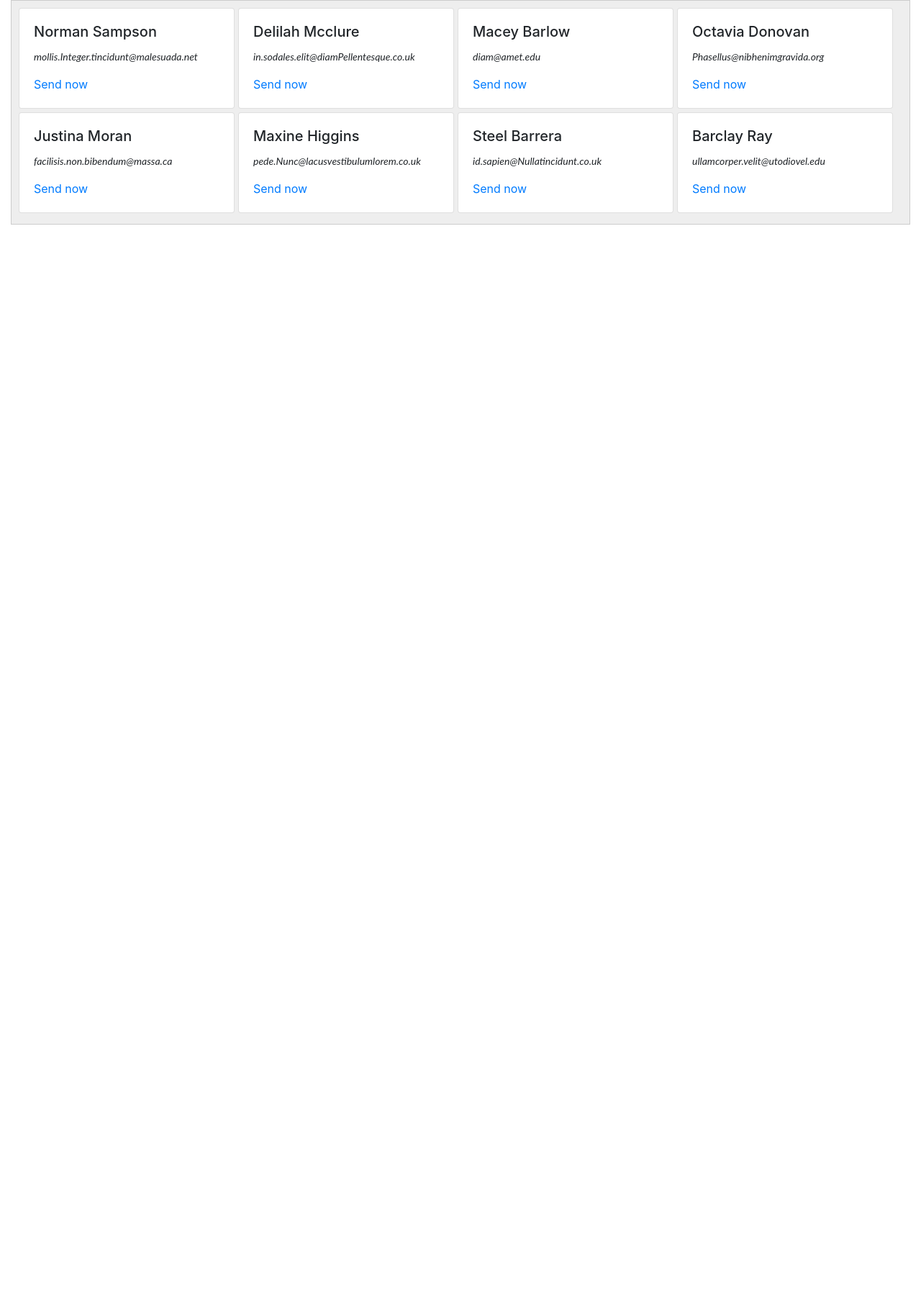
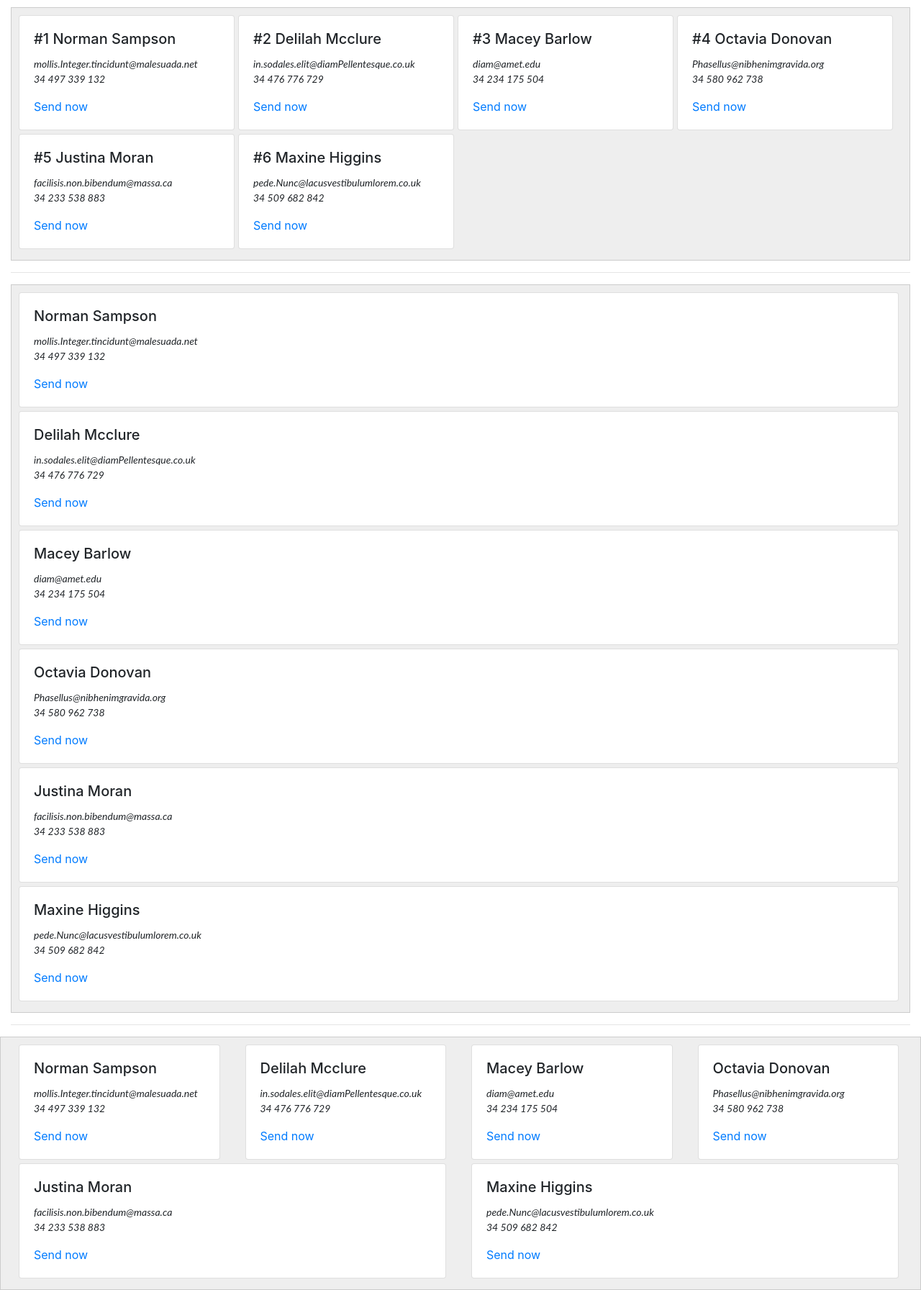
Before and after one commit to sauldesigner/angular-repeater, an Angular app: page / in a window 1280 px wide. Shown: the whole page at 72% size. Before the commit the page ends 800 px from the top, so only its background shows below. Built offline with nearby package versions, Linux system fonts and the light colour scheme.

Commit message:
multi viws

```diff
--- a/src/components/app/app.component.html
+++ b/src/components/app/app.component.html
@@ -1,7 +1,7 @@
 <div class="container-fluid">
 
 
-	<div block-repeater id="employeeRepeater"
+	<div block-repeater id="employeeRepeaterFlex"
         [data]="employees"
         propertyKeyName="employeeId"
         (selectedChanged)="employeeSelectedChanged($event)"
@@ -9,17 +9,74 @@
         elementClass="employeeElement">
 
 		<ng-template #blockRepeaterCustomTemplate
+                  let-index="index"
                   let-employee="dataItem"
                   let-employeeIsSelected="isSelected">
 
-			<div class="card" [ngClass]="{'border-primary bg-light': employeeIsSelected}" style="width: 300px; height: 140px;">
+			<div class="card" [ngClass]="{'border-primary bg-light': employeeIsSelected}" style="width: 300px; height: 160px;">
+				<div class="card-body">
+					<h5 class="card-title">#{{index + 1}} {{employee.name}}</h5>
+					<p class="card-text font-italic" style="font-size:14px" >
+						{{employee.email}}<br />
+            {{employee.phone}}
+					</p>
+          <a href="#" class="card-link" (click)="sendEmployeeHandler($event, employee)">Send now</a>
+				</div>
+			</div>
+
+		</ng-template>
+
+	</div>
+
+<hr />
+
+	<div block-repeater id="employeeRepeaterRows"
+        [data]="employees"
+        propertyKeyName="employeeId"
+        (selectedChanged)="employeeSelectedChanged($event)"
+        containerClass="employeeContainer"
+        elementClass="employeeElement">
+
+		<ng-template #blockRepeaterCustomTemplate
+                  let-employee="dataItem"
+                  let-employeeIsSelected="isSelected">
+
+			<div class="card" [ngClass]="{'border-primary bg-light': employeeIsSelected}" style="height: 160px;">
 				<div class="card-body">
 					<h5 class="card-title">{{employee.name}}</h5>
 					<p class="card-text font-italic" style="font-size:14px" >
-						{{employee.email}}
+						{{employee.email}}<br />
+            {{employee.phone}}
 					</p>
           <a href="#" class="card-link" (click)="sendEmployeeHandler($event, employee)">Send now</a>
-					<!-- <button type="button" class="btn btn-success" (click)="sendEmployeeHandler($event, employee)">send now</button> -->
+				</div>
+			</div>
+
+		</ng-template>
+
+	</div>
+
+<hr />
+
+	<div block-repeater id="employeeRepeaterCols"
+        [data]="employees"
+        propertyKeyName="employeeId"
+        (selectedChanged)="employeeSelectedChanged($event)"
+        containerClass="row employeeContainer"
+        elementClass="col-sm employeeElement">
+
+		<ng-template #blockRepeaterCustomTemplate
+                  let-employee="dataItem"
+                  let-employeeIsSelected="isSelected">
+
+			<div class="card" [ngClass]="{'border-primary bg-light': employeeIsSelected}" style="height: 160px;">
+				<div class="card-body">
+					<h5 class="card-title">{{employee.name}}</h5>
+					<p class="card-text font-italic" style="font-size:14px" >
+						{{employee.email}}<br />
+            {{employee.phone}}
+					</p>
+          <a href="#" class="card-link" (click)="sendEmployeeHandler($event, employee)">Send now</a>
 				</div>
 			</div>
 
@@ -30,8 +87,4 @@
 
 
 
-
-
-
-
 </div>
--- a/src/components/app/app.component.ts
+++ b/src/components/app/app.component.ts
@@ -20,7 +20,7 @@ constructor(private _employeeService: EmployeeService){
   }
 
   private getEmployees(): void {
-    this._employees = this._employeeService.getEmployeesOnRange(0, 8);
+    this._employees = this._employeeService.getEmployeesOnRange(0, 6);
   }
 
 
--- a/src/components/repeater/repeater.component.html
+++ b/src/components/repeater/repeater.component.html
@@ -2,7 +2,7 @@
 
 	<div id="{{id}}_element_{{index}}" class="{{elementClass}}" *ngFor="let dataItem of itemsForRepetition; let index = index" (click)="itemClickedHandler(dataItem)">
 
-		<ng-container *ngTemplateOutlet="template;context:{dataItem: dataItem, isSelected:itemIsSelected(dataItem)}">
+		<ng-container *ngTemplateOutlet="template;context:{index: index, dataItem: dataItem, isSelected:itemIsSelected(dataItem)}">
 		</ng-container>
 
 	</div>
--- a/src/styles.css
+++ b/src/styles.css
@@ -6,6 +6,7 @@
   border: 1px solid #858585;
 }
 .employeeContainer {
+  margin-top:10px;
   border: 1px solid #ccc;
   padding: 10px;
   background-color: #eee;
```
